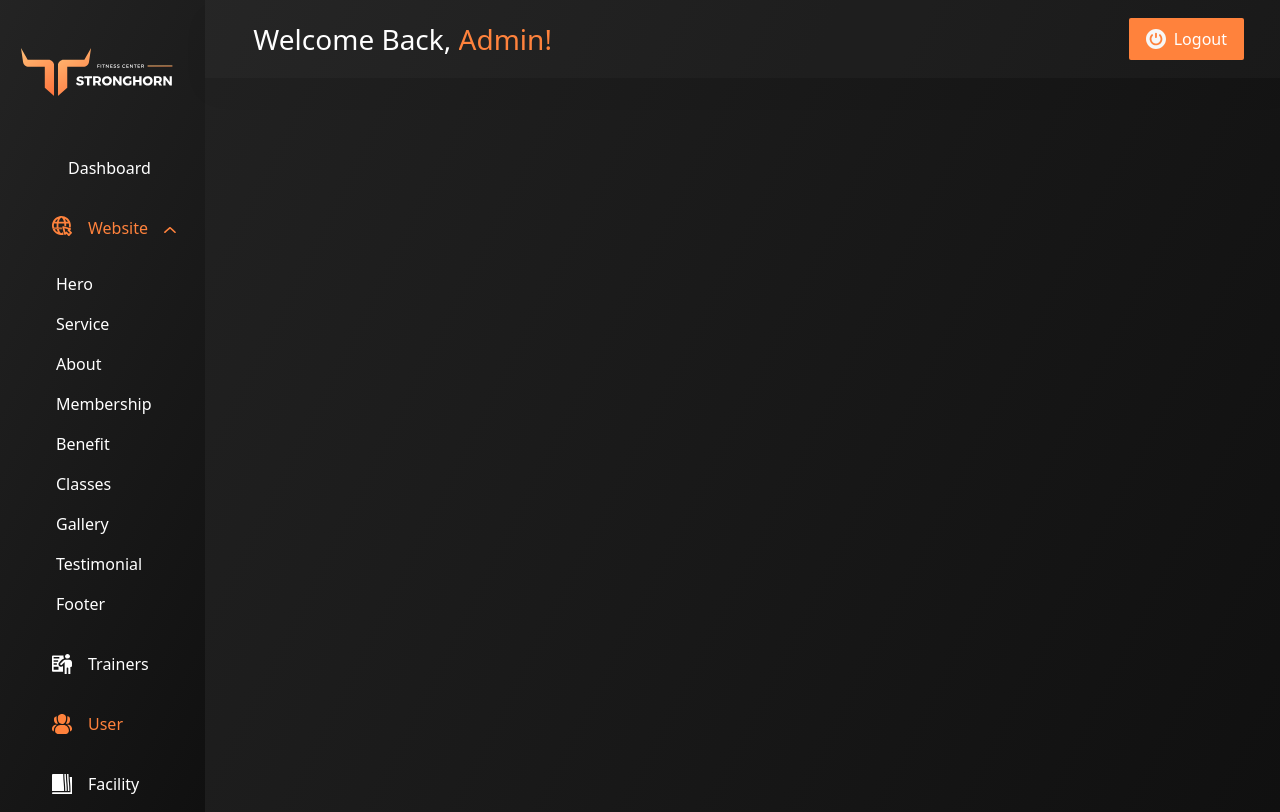
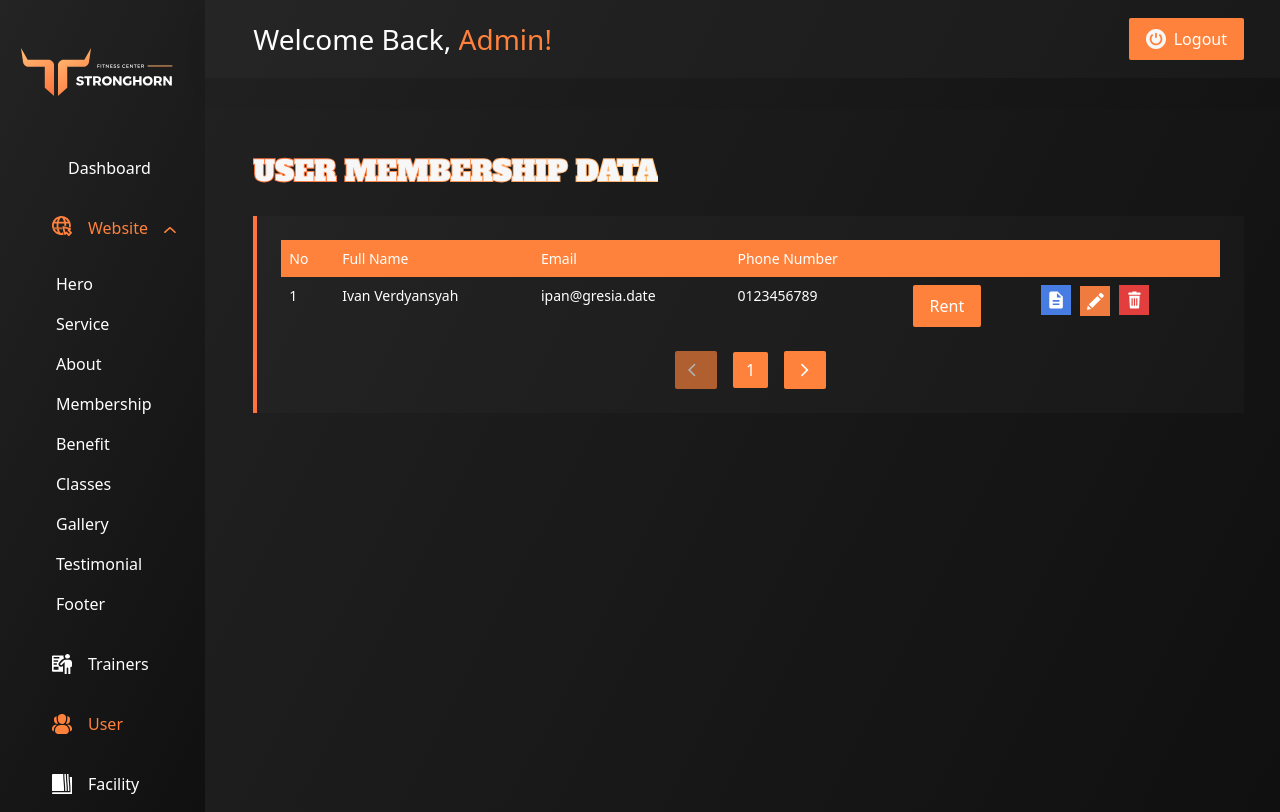
Before and after one commit to Widyasa/frontend-stronghornProject, a Vue app: page /users in a window 1280 px wide. Built offline with nearby package versions, Linux system fonts and the light colour scheme.

Commit message:
user index page

```diff
--- a/src/views/pages/user/userIndex.vue
+++ b/src/views/pages/user/userIndex.vue
@@ -1,10 +1,204 @@
 <template>
-
+  <div class="px-5 pt-5 mb-5">
+    <div class="d-flex flex-column">
+      <div class="d-flex flex-row justify-content-between">
+        <p class="title-font fs-3 text-uppercase">USER MEMBERSHIP DATA</p>
+      </div>
+      <div class="mt-4">
+        <div class="card-dashboard-wrapper p-4">
+          <table class="table w-100">
+            <thead>
+            <tr>
+              <th>No</th>
+              <th>Full Name</th>
+              <th>Email</th>
+              <th>Phone Number</th>
+              <th></th>
+              <th></th>
+            </tr>
+            </thead>
+            <tbody>
+            <tr v-for="(item, index) in paginatedData2" :key="index">
+              <td>{{item.no}}</td>
+              <td>{{item.name}}</td>
+              <td>{{item.email}}</td>
+              <td>{{item.phoneNumber}}</td>
+              <td class="">
+                <button class="btn btn-color" @click="showModalEdit(item)">
+                 Rent
+                </button>
+              </td>
+              <td class="d-flex flex-row gap-2">
+                <router-link :to="{name:'userDetail'}" class="btn border-0 p-0">
+                  <img src="/img/table/detail-icon.svg" draggable="false" class="icon-table w-100 h-100">
+                </router-link>
+                <button class="btn border-0 p-0" @click="showModalEdit(item)">
+                  <img src="../../../../../public/img/table/edit-icon.svg" draggable="false" class="icon-table">
+                </button>
+                <button class="btn border-0 p-0" @click="showModalDelete(item.id)">
+                  <img src="../../../../../public/img/table/delete-icon.svg" draggable="false" class="icon-table">
+                </button>
+              </td>
+            </tr>
+            </tbody>
+          </table>
+          <div class="d-flex mt-3 flex-row justify-content-center gap-3 align-items-center">
+            <button class="btn btn-pagination border-0" @click="previousPage" :disabled="currentPage === 1">
+              <span class="material-symbols-outlined">arrow_back_ios</span>
+            </button>
+            <div class="d-flex flex-row">
+              <div v-for="page in totalPages2" :key="page">
+                <button class="btn btn-pagination pagination-number border-0" @click="goToPage(page)" :class="{ active: currentPage === page }">{{ page }}</button>
+              </div>
+            </div>
+            <button class="btn btn-pagination border-0" @click="nextPage" :disabled="currentPage === totalPages"><span class="material-symbols-outlined">arrow_forward_ios</span></button>
+          </div>
+        </div>
+      </div>
+    </div>
+  </div>
+  <modal-component title="Add Trainer" modal-id="addModalTrainer" >
+    <hr class="hr-form mt-4">
+    <form class="modal-form-wrapper d-flex flex-column gap-4 mt-2">
+      <div class="d-flex flex-row justify-content-between">
+        <div class="d-flex flex-column">
+          <p class="input-title">Trainer Photo</p>
+          <input type="file"  @change="onFileChange"  name="" class="input-file-modal mt-2" accept="image/*"  id="imgInp">
+        </div>
+        <div class="d-flex flex-column">
+          <p class="input-title">Preview</p>
+          <img id="blah" v-if="url" :src="url"  alt="your image" class="img-preview mt-2"/>
+        </div>
+      </div>
+      <div class="d-flex flex-column">
+        <p class="input-title">Name</p>
+        <input type="text" class="form-input">
+      </div>
+      <div class="d-flex flex-column">
+        <p class="input-title">Email</p>
+        <textarea type="email" class="form-input"></textarea>
+      </div>
+      <div class="d-flex flex-column">
+        <p class="input-title">Phone Number</p>
+        <input type="tel" class="form-input">
+      </div>
+    </form>
+    <hr class="hr-form mt-4">
+    <div class="d-flex flex-row mt-2 justify-content-end gap-3">
+      <button class="btn btn-close-modal">Cancel</button>
+      <button class="btn btn-color-modal">Add Trainer</button>
+    </div>
+  </modal-component>
+  <modal-component title="Edit Trainer Trainer" modal-id="editModalTrainer" >
+    <hr class="hr-form mt-4">
+    <form class="modal-form-wrapper d-flex flex-column gap-4 mt-2">
+      <div class="d-flex flex-row justify-content-between">
+        <div class="d-flex flex-column">
+          <p class="input-title">Trainer Photo</p>
+          <input type="file"  @change="onFileChange"  name="" class="input-file-modal mt-2" accept="image/*"  id="imgInp">
+        </div>
+        <div class="d-flex flex-column">
+          <p class="input-title">Preview</p>
+          <img id="blah" v-if="url" :src="url"  alt="your image" class="img-preview mt-2"/>
+        </div>
+      </div>
+      <div class="d-flex flex-column">
+        <p class="input-title">Name</p>
+        <input type="text" class="form-input">
+      </div>
+      <div class="d-flex flex-column">
+        <p class="input-title">Email</p>
+        <textarea type="email" class="form-input"></textarea>
+      </div>
+      <div class="d-flex flex-column">
+        <p class="input-title">Phone Number</p>
+        <input type="tel" class="form-input">
+      </div>
+    </form>
+    <hr class="hr-form mt-4">
+    <div class="d-flex flex-row mt-2 justify-content-end gap-3">
+      <button class="btn btn-close-modal">Cancel</button>
+      <button class="btn btn-color-modal">Edit Trainer</button>
+    </div>
+  </modal-component>
+  <delete-modal title="Delete Class Table" modal-id="deleteModal">
+    <hr class="hr-form">
+    <p class="delete-desc fw-medium">
+      Are you sure you want to delete this Trainer table? The process cannot be undo
+    </p>
+    <hr class="hr-form">
+    <div class="d-flex flex-row mt-2 justify-content-end gap-3">
+      <button class="btn btn-close-modal">Cancel</button>
+      <button type="button" class="btn btn-danger-modal">Delete Trainer</button>
+    </div>
+  </delete-modal>
 </template>
 
 <script>
+import ModalComponent from "@/components/modalComponent.vue";
+import DeleteModal from "@/components/deleteModal.vue";
+
 export default {
-  name: "userIndex"
+  name: "userIndex",
+  components: {DeleteModal, ModalComponent},
+  data(){
+    return {
+      url: '/img/logo.svg',
+      itemsPerPage: 10, // Jumlah item per halaman
+      currentPage: 1, // Halaman saat ini
+      trainer: [
+        {id:1, no:1, photo:'/img/table/photo1.png', name:"Ivan Verdyansyah", email:"ipan@gresia.date", phoneNumber:"0123456789"}
+      ],
+      modalStatus: false,
+      idAchievement:''
+    }
+  },
+  computed: {
+
+    paginatedData2() {
+      const startIndex = (this.currentPage - 1) * this.itemsPerPage;
+      const endIndex = startIndex + this.itemsPerPage;
+      return this.trainer.slice(startIndex, endIndex);
+    },
+    totalPages2() {
+      return Math.ceil(this.trainer.length / this.itemsPerPage);
+    }
+  },
+  methods: {
+    onFileChange(e) {
+      const file = e.target.files[0];
+      this.url = URL.createObjectURL(file);
+    },
+    previousPage() {
+      if (this.currentPage > 1) {
+        this.currentPage--;
+      }
+    },
+    nextPage() {
+      if (this.currentPage < this.totalPages) {
+        this.currentPage++;
+      }
+    },
+    goToPage(page) {
+      this.currentPage = page;
+    },
+    showModalAdd(){
+      this.modalStatus=false
+      $("#addModalTrainer").modal("show");
+    },
+    showModalEdit(item){
+      this.modalStatus=true
+      $("#editModalTrainer").modal("show");
+      this.achievements.icon = item.icon
+      this.achievements.number = item.number
+      this.achievements.description = item.description
+    },
+    showModalDelete(achievementId){
+      $("#deleteModal").modal("show");
+      this.idAchievement = achievementId
+      console.log(this.idAchievement)
+    }
+  }
 }
 </script>
 
```
